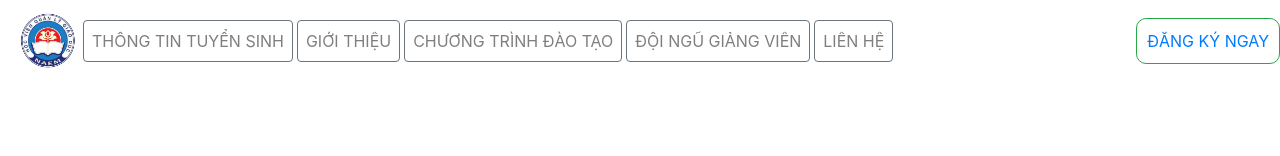
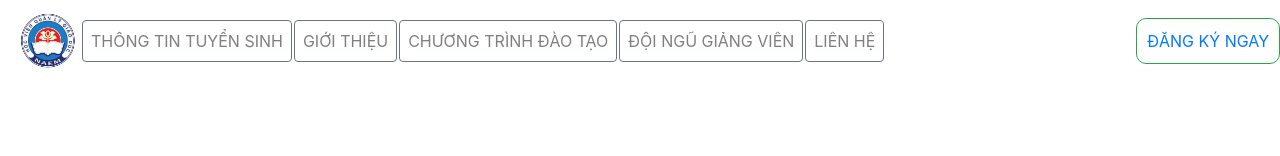
Before and after one commit to cnttnaem/cnttnaem.github.io, a plain HTML site: page index.html in a window 1280 px wide. Shown: the top 156 px of the page. Drawn offline with nearby package versions, Linux system fonts and the light colour scheme; animation ran at ten frames a second.

Commit message:
reponsive xong menu

```diff
--- a/1.css
+++ b/1.css
@@ -65,7 +65,8 @@ header div#hv_header{
     font-size: 15px;
 }
 #aa li{
-    margin: 2px;
+    margin: 1px;
+    font-size: 13px !important;
 }
 #dangky_top{
     top: -15px !important;
```
